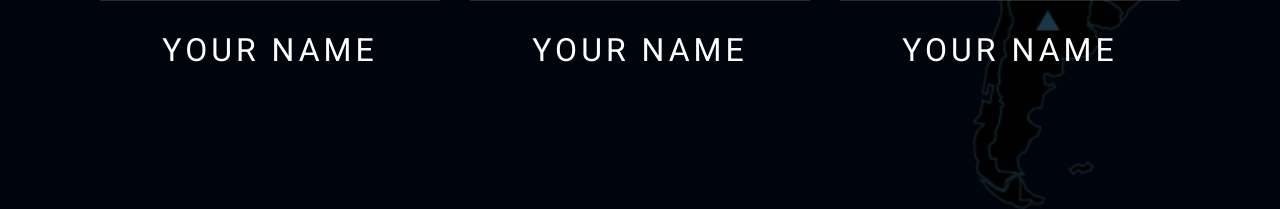
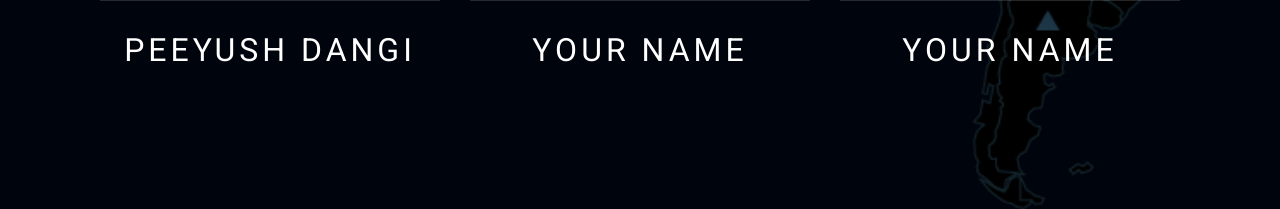
Before and after one commit to BOT-CODERS/BotCodeApp, a Django app: page /developers/ in a window 1280 px wide. Shown: the part 1187-1396 px from the top of the page. Run offline with Django 3.2, Linux system fonts and the light colour scheme; some libraries are stand-ins or nearby versions; some web fonts are replaced.

Commit message:
Update developers.html

```diff
--- a/app/templates/app/developers.html
+++ b/app/templates/app/developers.html
@@ -82,7 +82,7 @@
                             </figure>
                         </div>
                         <div class="caption-box">
-                            <h2 class="name"> YOUR NAME </h2>
+                            <h2 class="name"> PEEYUSH DANGI </h2>
                         </div>
                     </div>
                 </div>
```
